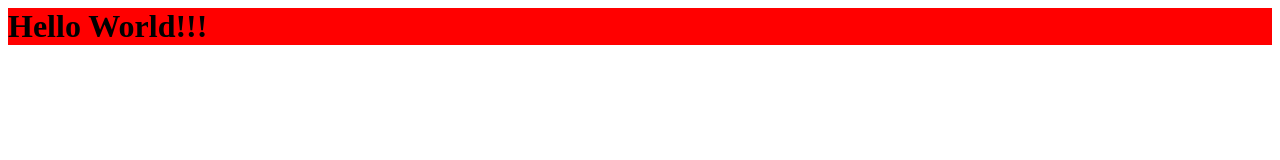
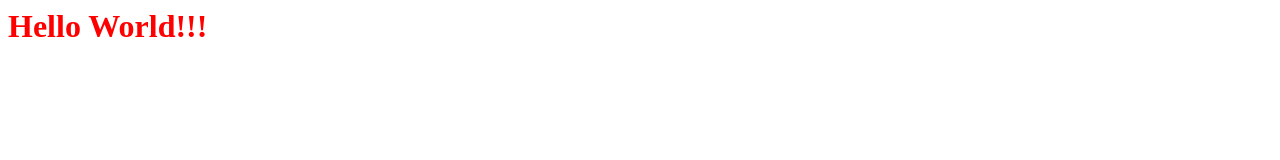
Before and after one commit to tjbayliss/ghpagesTest, a plain HTML site: page index.html in a window 1280 px wide. Drawn offline with Linux system fonts and the light colour scheme.

Commit message:
Update styles.css

```diff
--- a/styles.css
+++ b/styles.css
@@ -1,3 +1,3 @@
 .header{
-  background-color:#FF0000;
+  color:#FF0000;
 }
```
